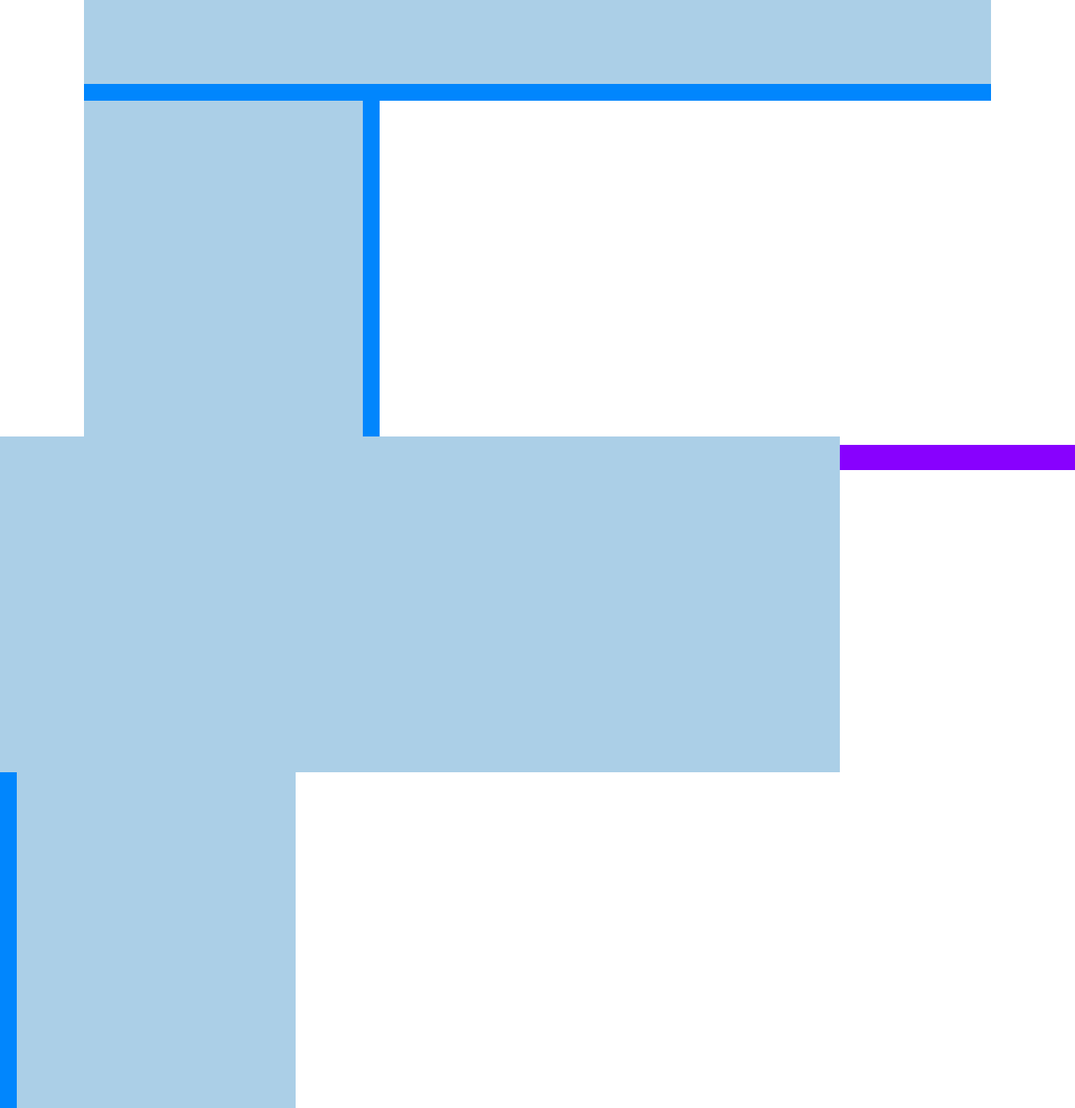
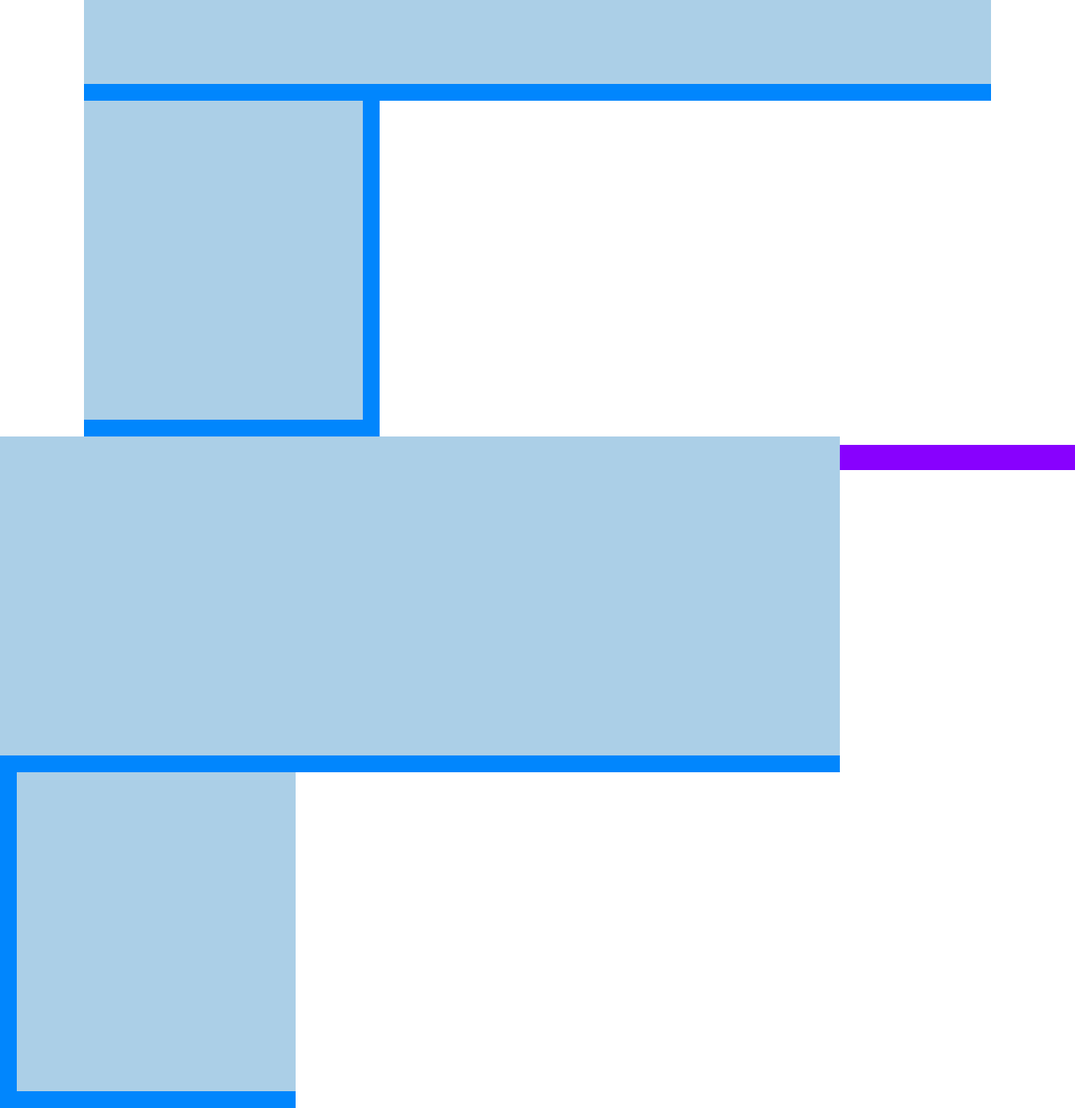
Before and after one commit to Davidebaiocchi/htmlcss-struttura-wp, a plain HTML site: page index.html in a window 1280 px wide. Shown: the part 420-1740 px from the top of the page at 84% size. Drawn offline with Linux system fonts and the light colour scheme.

Commit message:
end end end

```diff
--- a/css/style.css
+++ b/css/style.css
@@ -34,6 +34,7 @@
     border-left: 20px solid #0186fd ;
     margin-right: 100px;
     float: left;
+    border-bottom: 20px solid #0186fd ;
 }
 
 .section3 {
@@ -41,6 +42,7 @@
     width: 1000px;
     float: left;
     background-color: #abcfe7;
+    border-bottom: 20px solid #0186fd ;
 }
 
 .section2 {
@@ -50,6 +52,7 @@
     border-right: 20px solid #0186fd ;
     margin-left: 100px;
     float: left;
+    border-bottom: 20px solid #0186fd ;
 }
 
 /* FOOTER */
```
